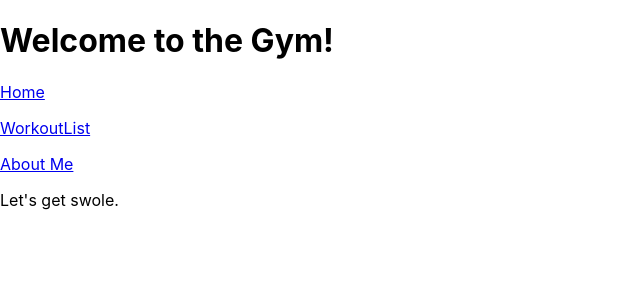
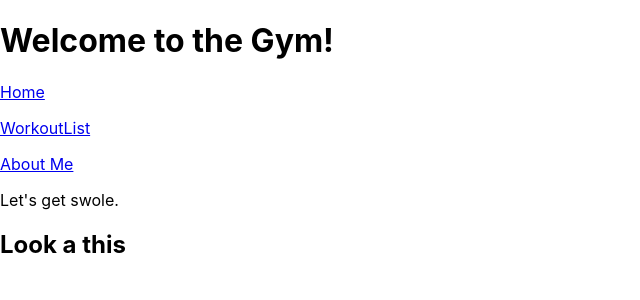
Before and after one commit to dbennin125/workout-project-repo-fe, a React (Create React App) app: page /workoutName in a window 1280 px wide. Shown: the top 300 px of the page, without its empty margins (0-640 px from the left). Built offline with nearby package versions, Linux system fonts and the light colour scheme; no server answers.

Commit message:
back to work on admin page

```diff
--- a/src/App.js
+++ b/src/App.js
@@ -10,6 +10,7 @@ import Header from './Header.js';
 import AboutMe from './AboutMe.js';
 import HomePage from './HomePage.js';
 import AdminPage from './AdminPage.js';
+import SearchByName from './SearchByName.js'
 
 //route page, pretty standard. I could make a searchbar if I wanted since I have a search by name backend point as well.
 export default class App extends Component {
@@ -33,6 +34,10 @@ export default class App extends Component {
                             render={(routerProps) => <WorkoutPage {...routerProps} />}
                         />
                         <Route
+                            path="/workoutName"
+                            render={(routerProps) => <SearchByName {...routerProps} />}
+                        />
+                        <Route
                             path="/aboutMe"
                             render={(routerProps) => <AboutMe {...routerProps} />}
                         />
--- /dev/null
+++ b/src/SearchByName.js
@@ -0,0 +1,38 @@
+import React, { Component } from 'react'
+import request from 'superagent';
+import SingleItem from './SingleItem';
+
+
+
+export default class SearchByName extends Component {
+    //set state
+    state= {
+        namedWorkout: [],
+        nameQuery: '',
+    }
+    //`https://calm-escarpment-70276.herokuapp.com/exercisebyname/=${this.state.nameQuery}` kinda works...
+    //fetching data from API we wrote
+
+    //currently my backend is searching for anything...it's basically the same as my find ID, I'll need to reseach more about query in SQL
+    //my backend will need to have the search? for it to link up.
+    componentDidMount =  async () => {
+        const data = await request.get(`https://calm-escarpment-70276.herokuapp.com/exercisebyname/=${this.state.nameQuery}`)
+        console.log(this.state.nameQuery, '====')
+        this.setState({ namedWorkout: data.body })
+        console.log(this.state.namedWorkout, '||');
+    }
+
+    render() {
+        return (
+            <div>
+                <h2>Look a this</h2>
+                {
+                    this.state.namedWorkout.map(workout => {
+                        return<SingleItem workout= {workout} />
+
+                    })
+                }
+            </div>
+        )
+    }
+}
--- a/src/SingleItem.js
+++ b/src/SingleItem.js
@@ -5,6 +5,7 @@ export default class SingleItem extends Component {
         //the reason "LINK" in line 8 needs to be workout.id is the
         //backend is pointing to ID which endpoints is id(we could do
         //name later) which will bring you to App.js route page `/workout/`
+        //used specifically to display one workout (by Id) which is selected
 
         //I did make a back for workout names so in the future, I could use
         //workout.name for a search bar if I wanted as well.
--- a/src/WorkoutList.js
+++ b/src/WorkoutList.js
@@ -19,7 +19,7 @@ export default class WorkoutList extends Component {
                 <h2>WorkoutList:</h2>
                 {
                     this.state.workouts.map(workout => {
-                            return<SingleItem workout= {workout} />
+                        return<SingleItem workout= {workout} />
 
                     })
                 }
--- a/src/WorkoutPage.js
+++ b/src/WorkoutPage.js
@@ -5,9 +5,9 @@ import SingleItem from './SingleItem.js'
 
 
 export default class WorkoutPage extends Component {
-
+//this.props.match.params.id is coming the link in singleitem.js
 state = {
-    workoutId: {}
+    workoutId: null
 }
  async componentDidMount() {
     const data = await request.get(`https://calm-escarpment-70276.herokuapp.com/exercises/${this.props.match.params.id}`);
```
